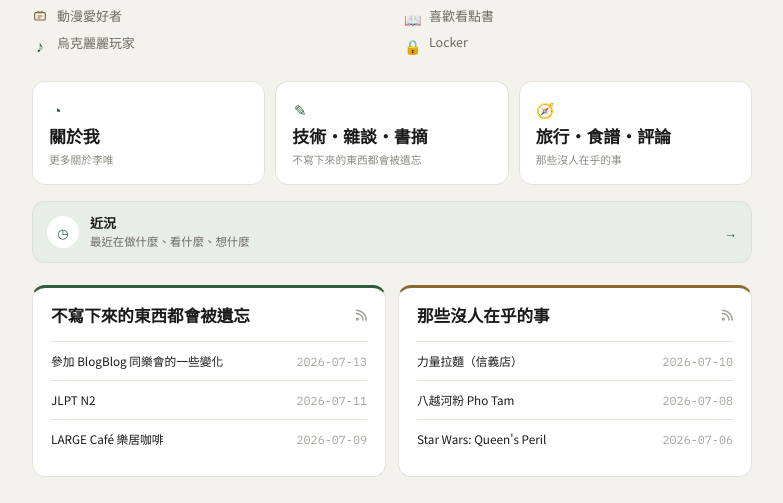
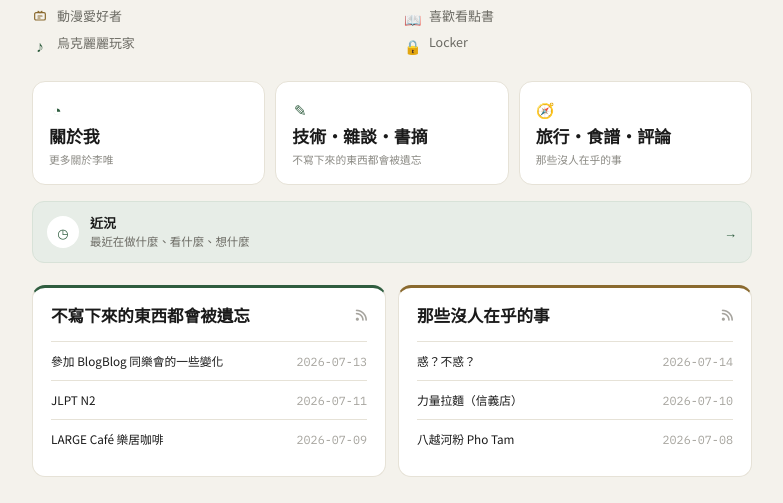
Before and after one commit to Lee-W/Lee-W, a plain HTML site: page en/index.html in a window 1280 px wide. Shown: the part 271-774 px from the top of the page, without its empty margins (248-1031 px from the left). Drawn offline with Linux system fonts and the light colour scheme.

Commit message:
Update generated README and index.html

```diff
--- a/en/index.html
+++ b/en/index.html
@@ -151,9 +151,9 @@
           <a class="rss" href="https://travlog.wei-lee.me/feeds/all.atom.xml" aria-label="Subscribe to life blog"><i class="fa-solid fa-rss" aria-hidden="true"></i></a>
         </div>
         <ul class="posts">
+          <li><a href="https://travlog.wei-lee.me/posts/review/2026/07/forty-and-fearless"><span>惑？不惑？</span><time datetime="2026-07-14">2026-07-14</time></a></li>
           <li><a href="https://travlog.wei-lee.me/posts/review/2026/07/chikara-ramen-xinyi"><span>力量拉麵（信義店）</span><time datetime="2026-07-10">2026-07-10</time></a></li>
           <li><a href="https://travlog.wei-lee.me/posts/review/2026/07/pho-tam"><span>八越河粉 Pho Tam</span><time datetime="2026-07-08">2026-07-08</time></a></li>
-          <li><a href="https://travlog.wei-lee.me/posts/review/2026/07/queen-s-peril"><span>Star Wars: Queen&#39;s Peril</span><time datetime="2026-07-06">2026-07-06</time></a></li>
         </ul>
       </article>
     </section>
```
Also changed, not shown: index.html (+1 -1 lines), README.md.
